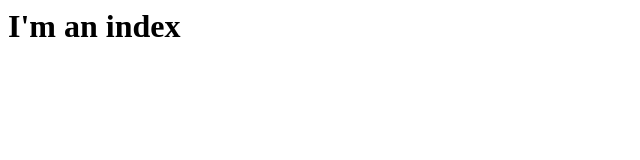
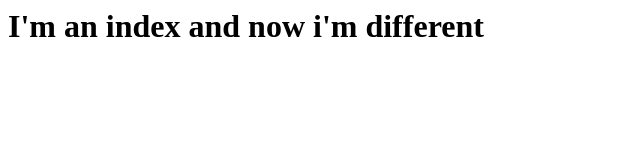
Before and after one commit to Benaiah/test-netlify-deploy-notifications, a plain HTML site: page index.html in a window 1280 px wide. Shown: the whole page, without its empty margins (0-640 px from the left). Drawn offline with Linux system fonts and the light colour scheme.

Commit message:
change headline

```diff
--- a/index.html
+++ b/index.html
@@ -1 +1 @@
-<h1>I'm an index</h1>
+<h1>I'm an index and now i'm different</h1>
```
